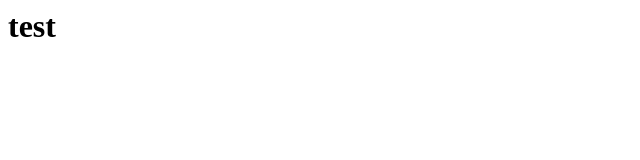
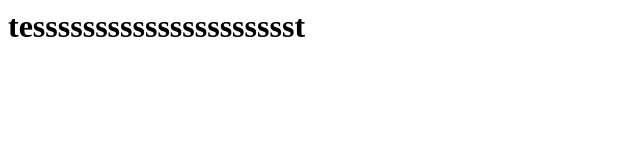
Before and after one commit to 7-zt/buqi_team, a plain HTML site: page index.html in a window 1280 px wide. Shown: the whole page, without its empty margins (0-640 px from the left). Drawn offline with Linux system fonts and the light colour scheme.

Commit message:
Update index.html

```diff
--- a/index.html
+++ b/index.html
@@ -1 +1 @@
-<h1>test</h1>
+<h1>tessssssssssssssssssssst</h1>
```
